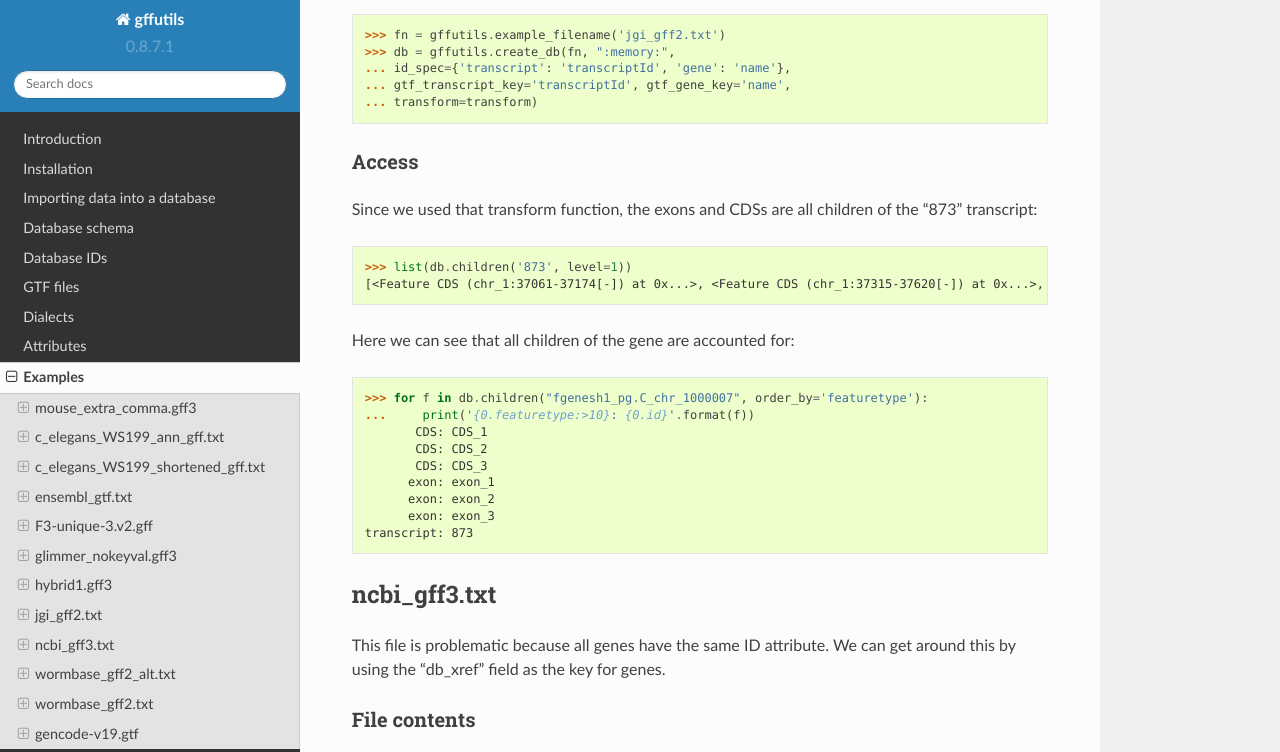
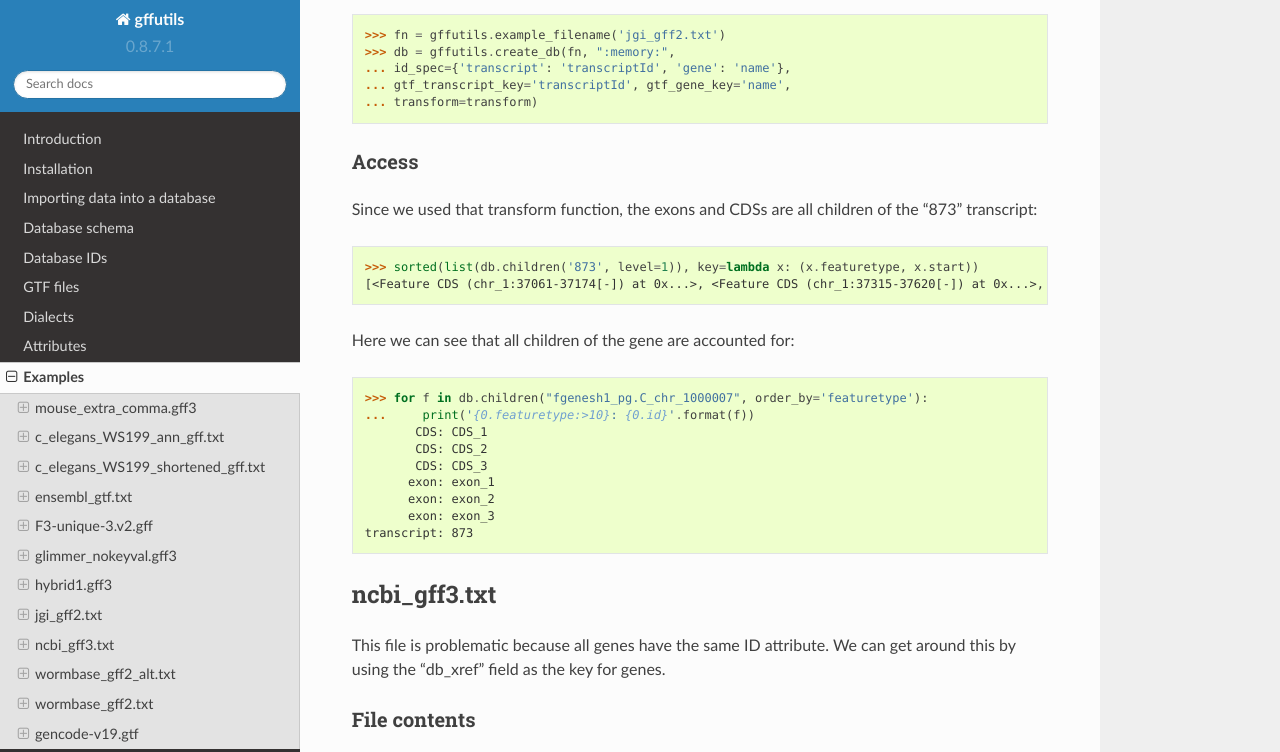
Before and after one commit to daler/gffutils, a Sphinx documentation site: the page built from doc/source/examples.rst, in a window 1280 px wide and 900 px high, scrolled down 10148 px, cut to the strip 0-752 px from the top of the window. Built offline with Sphinx 7.4.7 and the Read the Docs theme 2.0.0, drawn with Linux system fonts in a browser that asks for light colours.

```diff
--- a/doc/source/examples.rst
+++ b/doc/source/examples.rst
@@ -480,9 +480,8 @@ Access
 Since we used that transform function, the exons and CDSs are all children of
 the "873" transcript:
 
->>> list(db.children('873', level=1))
+>>> sorted(list(db.children('873', level=1)), key=lambda x: (x.featuretype, x.start))
 [<Feature CDS (chr_1:37061-37174[-]) at 0x...>, <Feature CDS (chr_1:37315-37620[-]) at 0x...>, <Feature CDS (chr_1:37752-38216[-]) at 0x...>, <Feature exon (chr_1:37061-37174[-]) at 0x...>, <Feature exon (chr_1:37315-37620[-]) at 0x...>, <Feature exon (chr_1:37752-38216[-]) at 0x...>]
-
 
 Here we can see that all children of the gene are accounted for:
 
```
